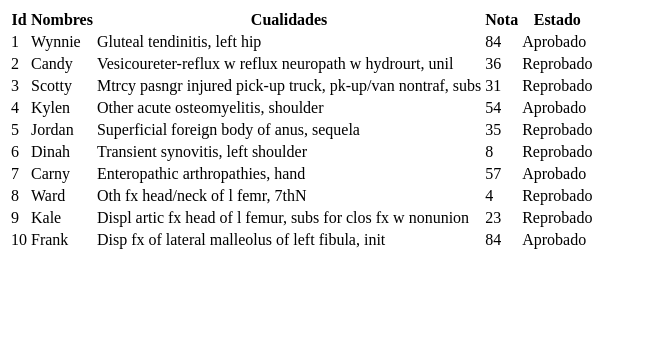
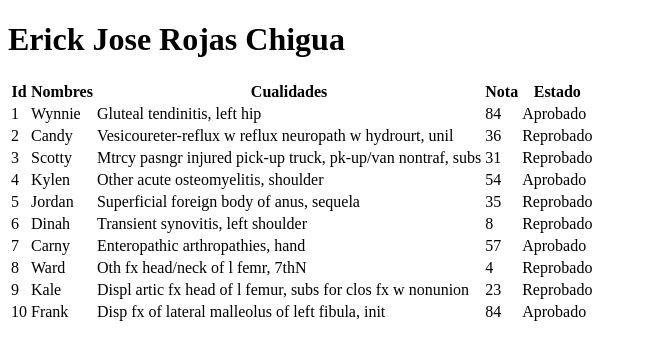
Before and after one commit to RojoRX/Examen-Emergentes, a plain HTML site: page index.html in a window 1280 px wide. Shown: the whole page, without its empty margins (0-647 px from the left). Drawn offline with Linux system fonts and the light colour scheme.

Commit message:
Segundo Commit

```diff
--- a/index.html
+++ b/index.html
@@ -1,9 +1,10 @@
 <!DOCTYPE html>
 <html>
     <head>
-        <title>Examen Emergentes</title>
+        <title>Examen Emergentes Erick Jose Rojas Chigua</title>
     </head>
     <body>
+        <h1>Erick Jose Rojas Chigua</h1>
         <table>
             <thead>
               <tr>
```
Also changed, not shown: 1 other file.
